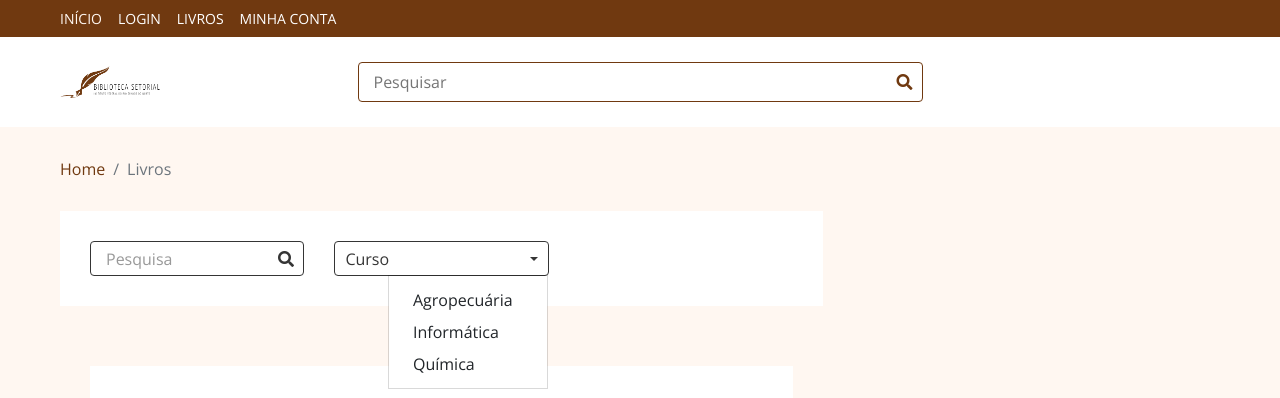
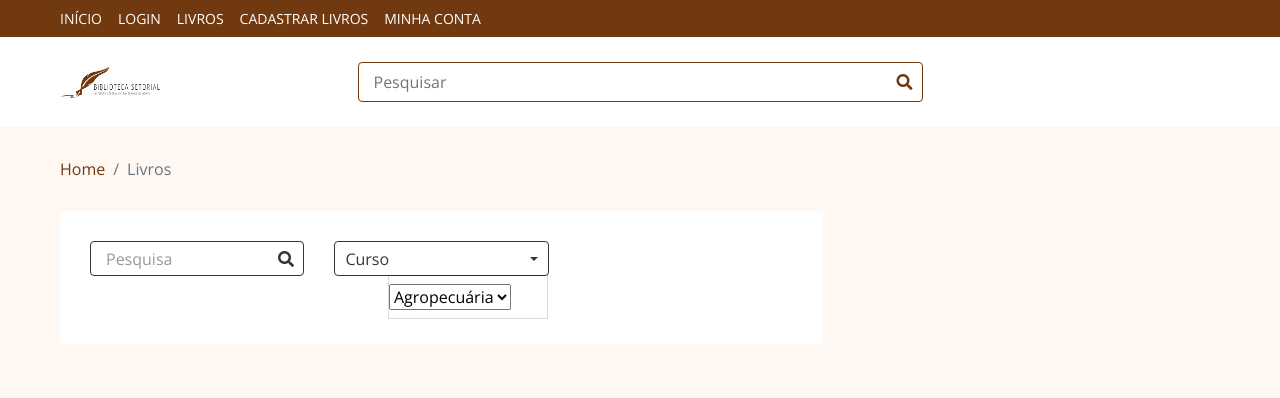
Before and after one commit to hamiltoncristyan/BibliotecaSetorial, a Flask app: page /livros in a window 1280 px wide, after a click on "Curso". Shown: the top 398 px of the page. Run offline with Flask 3, Linux system fonts and the light colour scheme; data that the repository does not hold is empty; some libraries are stand-ins or nearby versions.

Commit message:
Finalização da Função Listar Livros

```diff
--- a/main.py
+++ b/main.py
@@ -118,7 +118,7 @@
 def livros():
     dao = LivroDAO(get_db())
     livros_db = dao.listar_livro()
-    return render_template("cart.html", livros=livros_db)
+    return render_template("livros.html", livros=livros_db)
 
 
 @app.route('/logout')
--- a/models/livroDAO.py
+++ b/models/livroDAO.py
@@ -28,7 +28,18 @@
         except:
             return None
 
-    def listar_livro(self, nome=None):
+    def listar_livro(self):
+        try:
+            cursor = self.con.cursor()
+            sql = "SELECT * FROM Livro"
+            cursor.execute(sql)
+            livro = cursor.fetchall()
+            return livro
+
+        except:
+            return None
+
+    def listar_livro_nome(self, nome=None):
         try:
             cursor = self.con.cursor()
             if nome is not None:
--- a/templates/cadastrar_livro.html
+++ b/templates/cadastrar_livro.html
@@ -41,10 +41,6 @@
   </div>
   <!-- Bottom Bar End -->
 
-  <!-- Breadcrumb Start -->
-
-  <!-- Breadcrumb End -->
-
   <!-- Login Start -->
   <div class="col-lg-6">
     <div class="login-form">
@@ -55,7 +51,7 @@
         </div>
         <div class="col-md-6">
           <label for="area">Área</label>
-          <select class="custom-select" placeholder="Selecione o Setor" name="area" required>
+          <select class="custom-select" name="area" required>
             <option value="1">Informática</option>
             <option value="2">Agropecuária</option>
             <option value="3">Química</option>
--- a/templates/cart.html
+++ b/templates/livros.html
@@ -37,9 +37,10 @@
 
         <div class="collapse navbar-collapse justify-content-between" id="navbarCollapse">
           <div class="navbar-nav mr-auto">
-            <a href="templates/index.html" class="nav-item nav-link active">Início</a>
+            <a href="/painel" class="nav-item nav-link active">Início</a>
             <a href="/login" class="nav-item nav-link">Login</a>
-            <a href="templates/cart.html" class="nav-item nav-link">Livros</a>
+            <a href="/livros" class="nav-item nav-link">Livros</a>
+            <a href="/cadastrar_livro" class="nav-item nav-link">Cadastrar Livros</a>
             <a href="templates/my-account.html" class="nav-item nav-link">Minha conta</a>
             <div class="nav-item dropdown">
             </div>
@@ -62,7 +63,7 @@
         <div class="col-md-3">
           <div class="logo">
             <a href="templates/index.html">
-              <img src="logo/logo.png" alt="Logo">
+              <img src="static/logo/logo.png" alt="Logo">
             </a>
           </div>
         </div>
@@ -106,11 +107,18 @@
                     <div class="product-short">
                       <div class="dropdown">
                         <div class="dropdown-toggle" data-toggle="dropdown">Curso</div>
-                        <div class="dropdown-menu dropdown-menu-right">
-                          <a href="#" class="dropdown-item">Agropecuária</a>
-                          <a href="#" class="dropdown-item">Informática</a>
-                          <a href="#" class="dropdown-item">Química</a>
-                        </div>
+                        <form action="" method="POST">
+                          <div class="dropdown-menu dropdown-menu-right">
+                            <select name="area">
+                              <option value="2" class="dropdown-item">Agropecuária</option>
+                              <option value="1" class="dropdown-item">Informática</option>
+                              <option value="3" class="dropdown-item">Química</option>
+                            </select>
+                          </div>
+                          <div class="col-md-12">
+                            <input class="btn" type="submit" value="Filtrar" />
+                          </div>
+                        </form>
                       </div>
                     </div>
                   </div>
@@ -141,8 +149,8 @@
                   {% for l in livros %}
                     <tr>
                       <td>
-                        <div class="img">
-                          <img src="{{ l[5] }}" alt="Capa do Livro {{ l[1] }}">
+                        <div>
+                          <img src="{{ l[5] }}" alt="Capa do Livro {{ l[1] }}" style="width: 160px; height: 230px;">
                         </div>
                       </td>
                       <td>{{ l[0] }}</td>
```
Also changed, not shown: templates/painel.html (+5 -9 lines).
